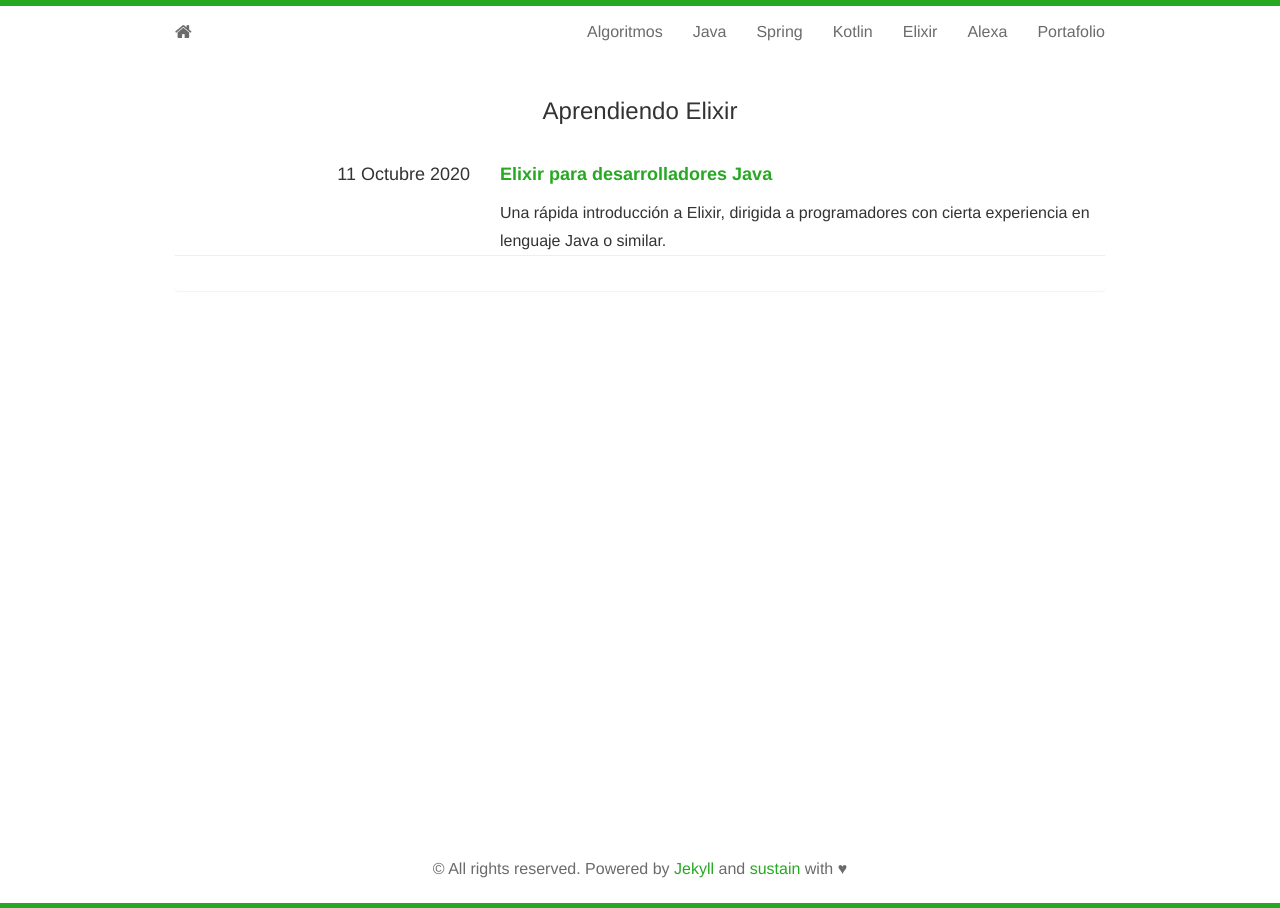
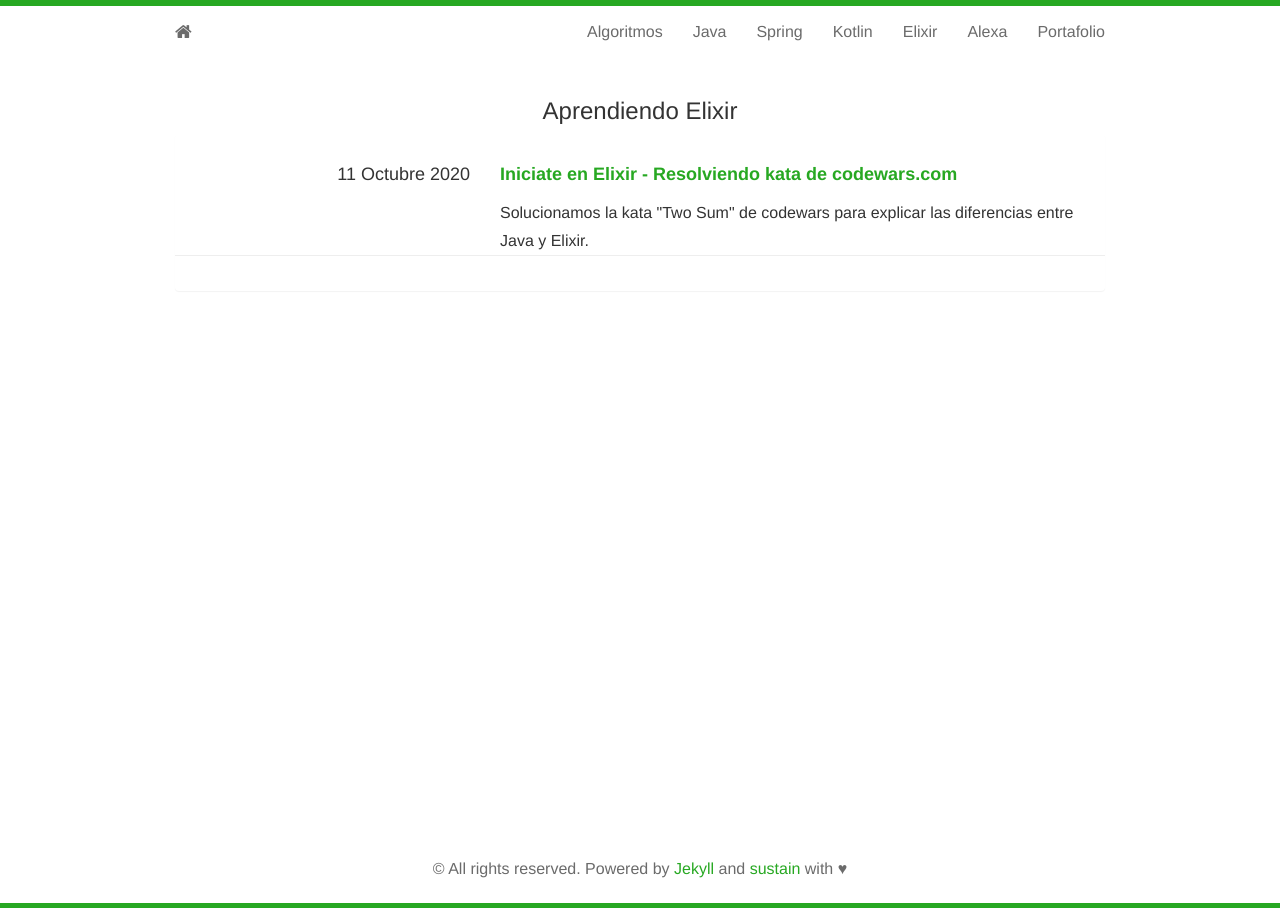
Before and after one commit to windoctor7/windoctor7.github.io, a Jekyll site: the page built from elixir.html, in a window 1280 px wide. Built offline with Jekyll 4.4.1, drawn with Linux system fonts in a browser that asks for light colours; nearby versions of some CDN libraries.

Commit message:
se agrega card image a introducciona elixir

```diff
--- a/_posts/elixir/2020-10-11-intro-elixir-1.md
+++ b/_posts/elixir/2020-10-11-intro-elixir-1.md
@@ -1,11 +1,12 @@
 ---
 layout: post
-title: Elixir para desarrolladores Java
+title: Iniciate en Elixir - Resolviendo kata de codewars.com
 category: elixir
-overview: Una rápida introducción a Elixir, dirigida a programadores con cierta experiencia en lenguaje Java o similar.
-tags:
-- elixir
+overview: Solucionamos la kata "Two Sum" de codewars para explicar las diferencias entre Java y Elixir.
+image: card_elixir_java.png
+tags: ['elixir']
 ---
+
 ![logo elixir](/static/img/elixir-logo2.png)
 
 # INTRODUCCIÓN
```
Also changed, not shown: assets/images/card_elixir_java.png (added).
